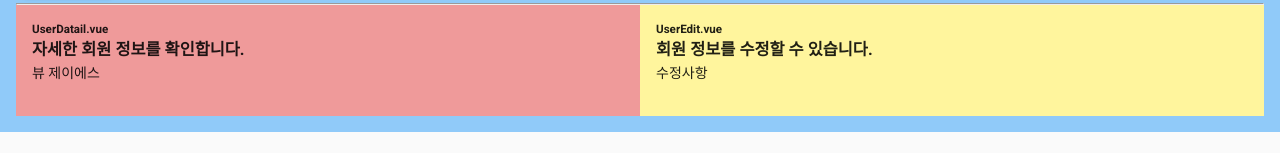
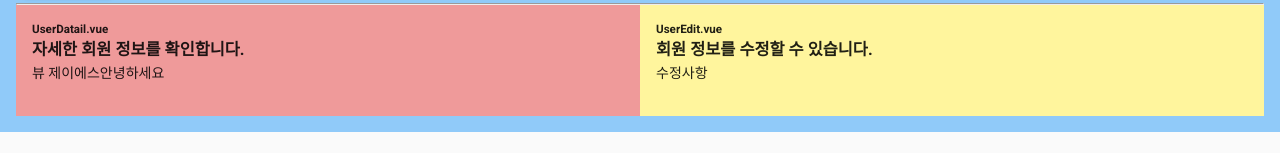
Before and after one commit to allnight123/vue-cli-3.0, a Vue app: page / in a window 1280 px wide. Shown: the part 140-293 px from the top of the page. Built offline with nearby package versions, Linux system fonts and the light colour scheme.

Commit message:
Props 속성을 변경하여 자세히 표기한다.

```diff
--- a/src/components/UserDetail.vue
+++ b/src/components/UserDetail.vue
@@ -2,15 +2,27 @@
   <div class="red lighten-3 pa-3">
     <h5>UserDatail.vue</h5>
     <h3>자세한 회원 정보를 확인합니다.</h3>
-    <p>{{ nameOfChild }}</p>
+    <p>{{ nameOfChild && '님' && sayHello}} </p>
   </div>
 </template>
 
 <script>
 export default {
-  props: ['nameOfChild'],
+  props: {
+    nameOfChild: {
+     type: String,
+     required: false,
+     default:'------'
+    }
+  },
+  computed:{
+    sayHello() {
+      return this.nameOfChild + '안녕하세요'
+    }
+  },
   data() {
     return {
+      age: 30
       // name:'뷰 제이에스'
     }
   }
```
